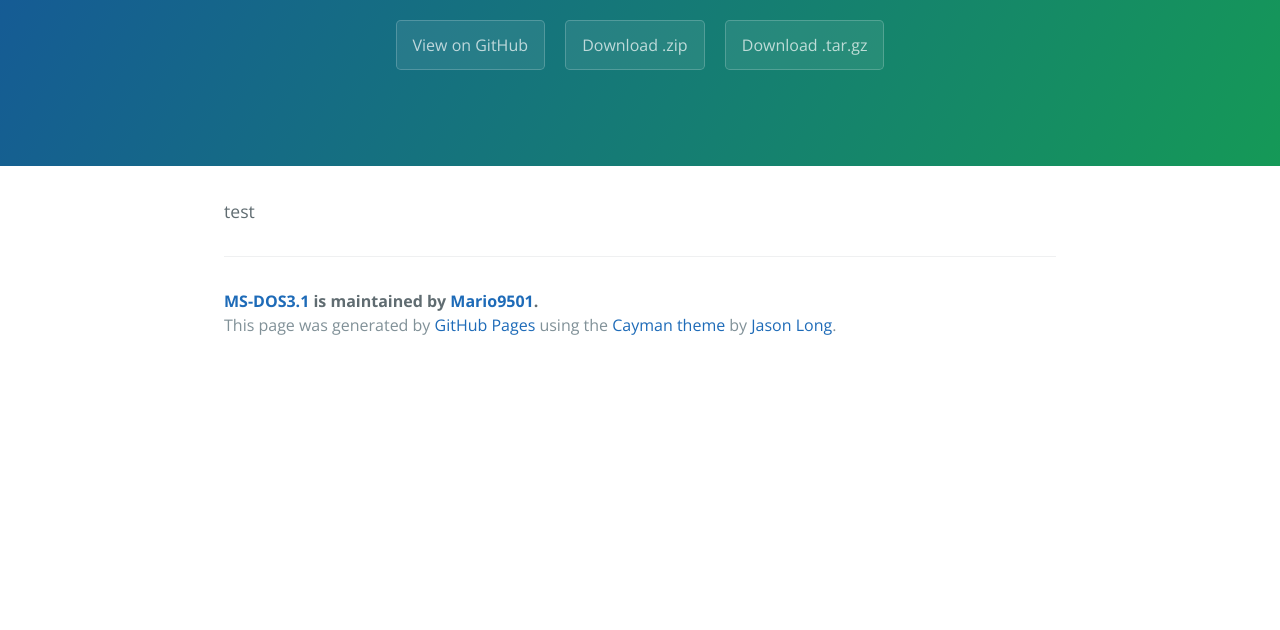
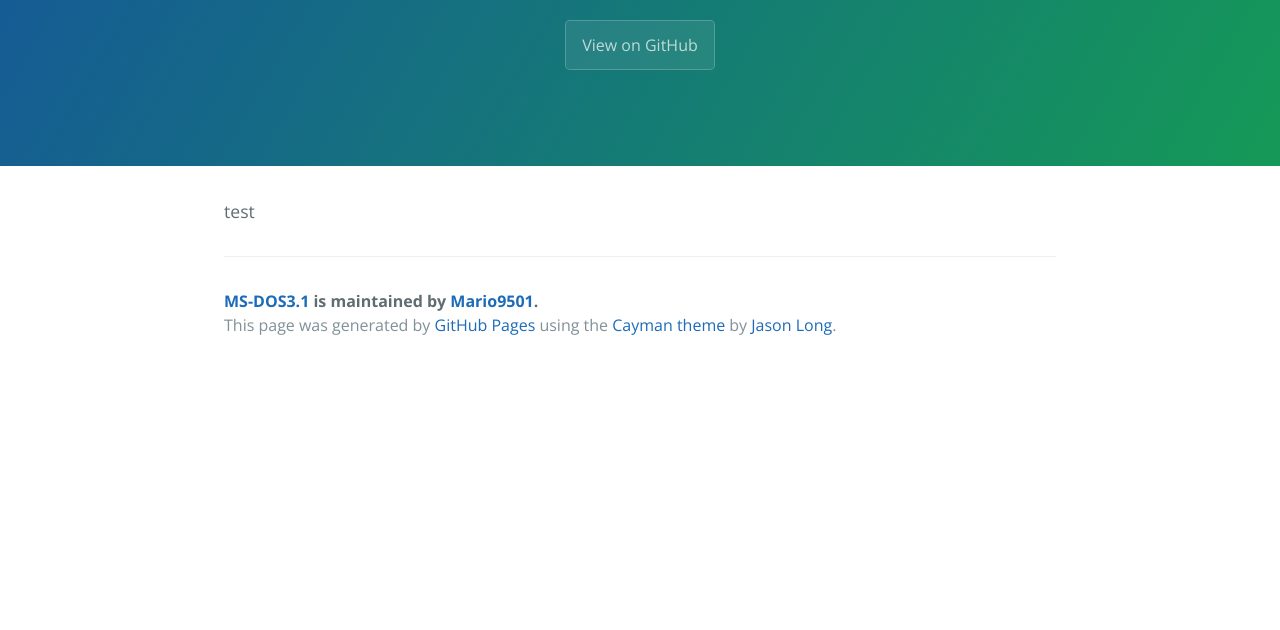
Before and after one commit to Mario9501/webpage, a plain HTML site: page index.html in a window 1280 px wide. Shown: the part 170-800 px from the top of the page. Drawn offline with nearby package versions, Linux system fonts and the light colour scheme.

```diff
--- a/index.html
+++ b/index.html
@@ -2,7 +2,7 @@
 <html lang="en-us">
   <head>
     <meta charset="UTF-8">
-    <title>MS-DOS3.1 by Mario9501</title>
+    <title>MLG-OS by Mario9501 & Toadtoad12345</title>
     <meta name="viewport" content="width=device-width, initial-scale=1">
     <link rel="stylesheet" type="text/css" href="stylesheets/normalize.css" media="screen">
     <link href='https://fonts.googleapis.com/css?family=Open+Sans:400,700' rel='stylesheet' type='text/css'>
@@ -13,9 +13,7 @@
     <section class="page-header">
       <h1 class="project-name">MS-DOS3.1</h1>
       <h2 class="project-tagline"></h2>
-      <a href="https://github.com/Mario9501/webpage" class="btn">View on GitHub</a>
-      <a href="https://github.com/Mario9501/webpage/zipball/master" class="btn">Download .zip</a>
-      <a href="https://github.com/Mario9501/webpage/tarball/master" class="btn">Download .tar.gz</a>
+      <a href="https://github.com/Mario9501/webpage/Downloads.html" class="btn">View on GitHub</a>
     </section>
 
     <section class="main-content">
@@ -23,7 +21,6 @@
 
       <footer class="site-footer">
         <span class="site-footer-owner"><a href="https://github.com/Mario9501/webpage">MS-DOS3.1</a> is maintained by <a href="https://github.com/Mario9501">Mario9501</a>.</span>
-
         <span class="site-footer-credits">This page was generated by <a href="https://pages.github.com">GitHub Pages</a> using the <a href="https://github.com/jasonlong/cayman-theme">Cayman theme</a> by <a href="https://twitter.com/jasonlong">Jason Long</a>.</span>
       </footer>
 
```
